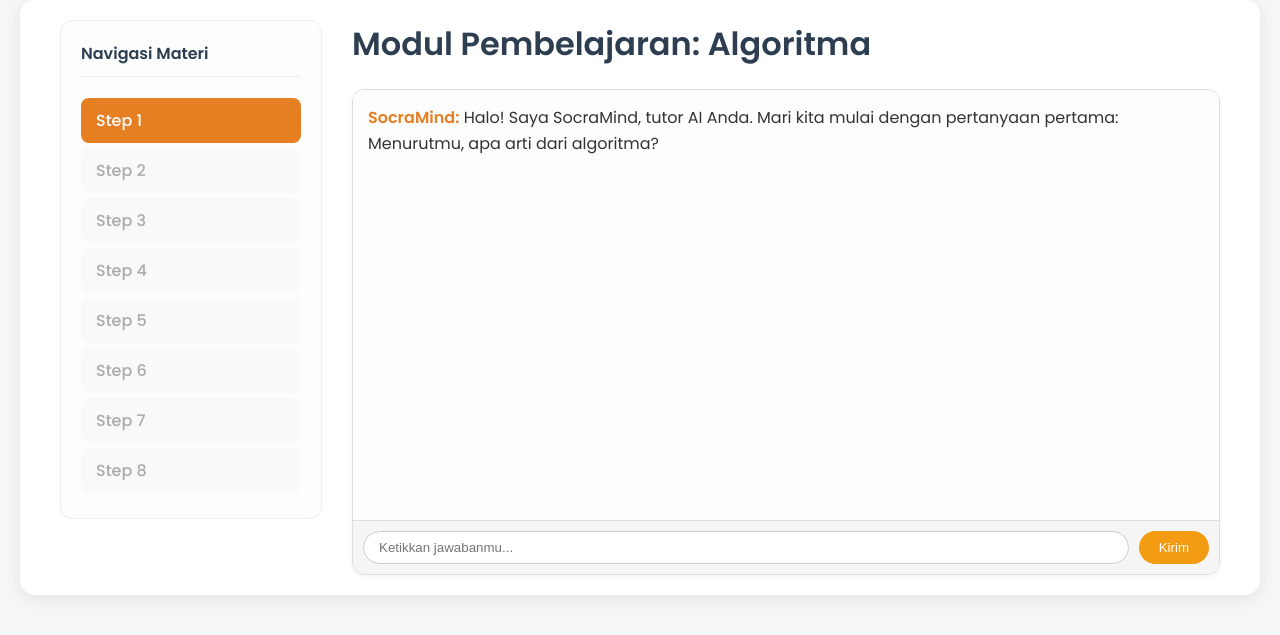
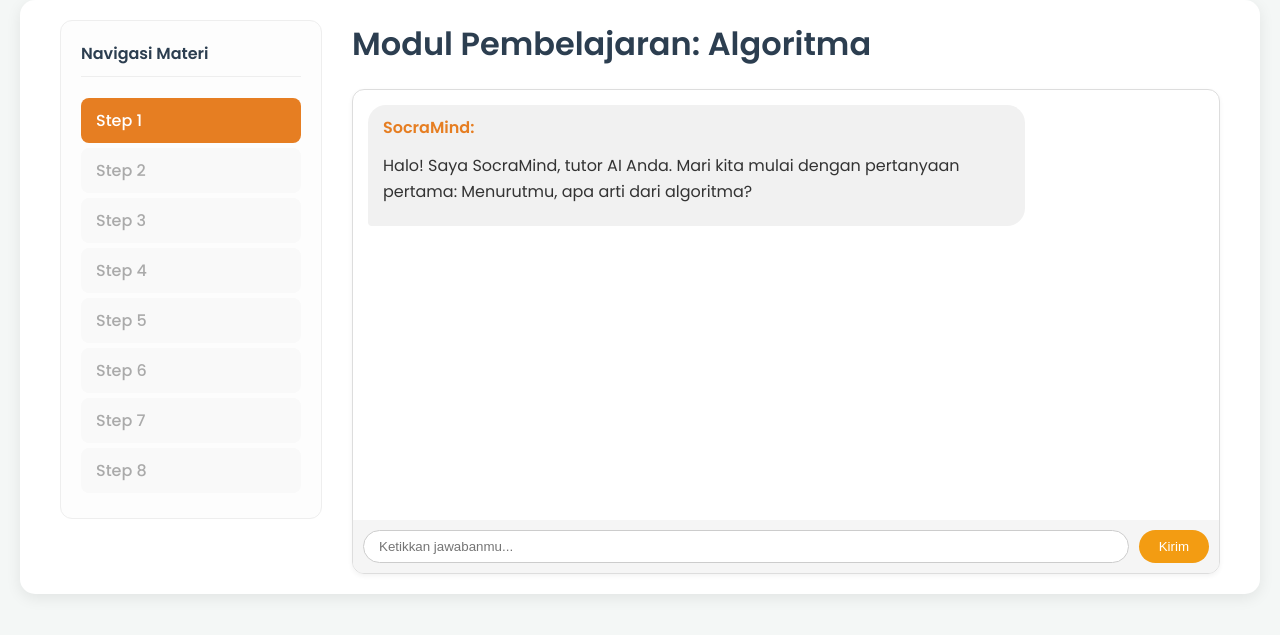
Before and after one commit to azkazkiya/socramindproject, a Flask app: page /learning/algoritma in a window 1280 px wide. Shown: the part 81-716 px from the top of the page. Run offline with Flask 3, Linux system fonts and the light colour scheme; the visitor is signed in with stand-in values (Sample User, id 1); tables that the repository leaves empty hold one stand-in row (values such as "Sample post").

Commit message:
Mengubah posisi bubble chat

```diff
--- a/app/static/css/style.css
+++ b/app/static/css/style.css
@@ -49,14 +49,21 @@ h1, h2, h3, h4 {
     box-shadow: 0 2px 5px rgba(0,0,0,0.05);
 }
 
-#chat-box {
+/* #chat-box {
     height: 400px;
     padding: 15px;
     overflow-y: scroll;
     background-color: #fdfdfd;
     border-bottom: 1px solid #ddd;
+} */
+#chat-box {
+    height: 400px;
+    padding: 15px;
+    overflow-y: scroll;
+    display: flex;
+    flex-direction: column;
+    gap: 15px; /* Memberi jarak antar bubble */
 }
-
 #chat-box p {
     margin: 0 0 12px 0;
     line-height: 1.6;
@@ -66,6 +73,31 @@ h1, h2, h3, h4 {
     color: #e67e22; /* Warna oranye seperti di storyboard */
 }
 
+/* 2. Style dasar untuk semua bubble */
+.message {
+    padding: 10px 15px;
+    border-radius: 18px;
+    max-width: 75%;
+    line-height: 1.4;
+}
+
+.message p {
+    margin: 0;
+}
+
+/* 3. Style untuk bubble SocraMind (kiri) */
+.assistant-message {
+    background-color: #f1f1f1; /* Warna abu-abu muda */
+    border-bottom-left-radius: 4px; /* Membuat sudut terlihat seperti bubble */
+    align-self: flex-start; /* Posisikan di kiri */
+}
+
+/* 4. Style untuk bubble User/Siswa (kanan) */
+.user-message {
+    background-color: #ffe8cc; /* Warna oranye muda */
+    border-bottom-right-radius: 4px; /* Membuat sudut terlihat seperti bubble */
+    align-self: flex-end; /* Posisikan di kanan */
+}
 #chat-form {
     display: flex;
     padding: 10px;
--- a/app/static/js/learning.js
+++ b/app/static/js/learning.js
@@ -22,9 +22,13 @@ document.addEventListener('DOMContentLoaded', () => {
     }
 
     function addMessage(sender, message) {
-        const p = document.createElement('p');
-        p.innerHTML = `<strong>${sender}:</strong> ${message.replace(/\n/g, '<br>')}`;
-        chatBox.appendChild(p);
+        const messageDiv = document.createElement('div');
+        const roleClass = (sender === 'Anda') ? 'user-message' : 'assistant-message';
+        messageDiv.className = `message ${roleClass}`;
+
+        messageDiv.innerHTML = `<p><strong>${sender}:</strong></p><p>${message.replace(/\n/g, '<br>')}</p>`;
+
+        chatBox.appendChild(messageDiv);
         chatBox.scrollTop = chatBox.scrollHeight;
     }
 
--- a/app/templates/learning.html
+++ b/app/templates/learning.html
@@ -71,7 +71,10 @@
                      <div id="chat-box">
 
                         {% for message in chat_history %}
-                            <p><strong>{{ 'Anda' if message.role == 'user' else 'SocraMind' }}:</strong> {{ message.content | safe }}</p>
+                            <div class="message {{ 'user-message' if message.role == 'user' else 'assistant-message' }}">
+                                <p><strong>{{ 'Anda' if message.role == 'user' else 'SocraMind' }}:</strong></p>
+                                <p>{{ message.content | safe }}</p>
+                            </div>
                         {% endfor %}
                     </div>
                     <div id="typing-indicator" class="typing-indicator" style="display: none;">
```
